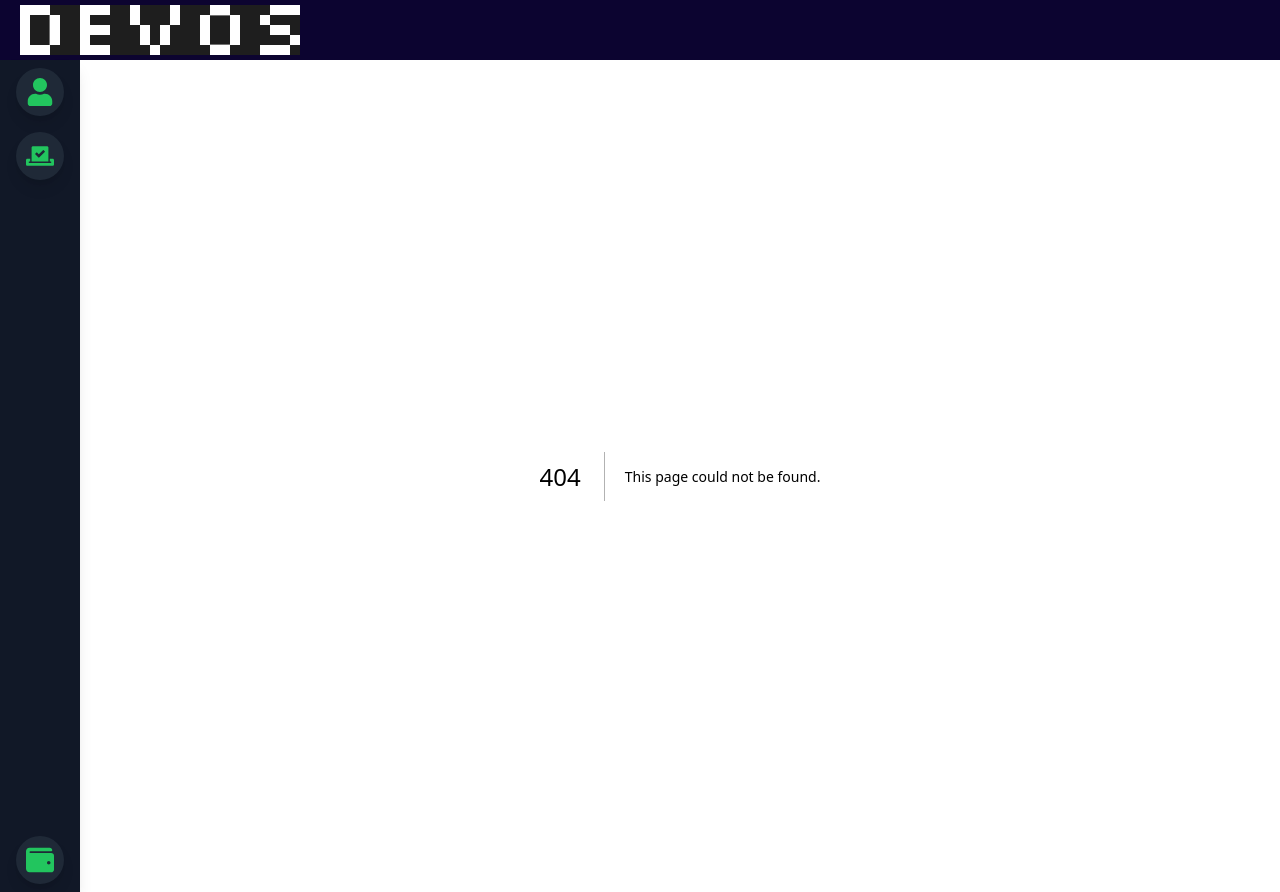
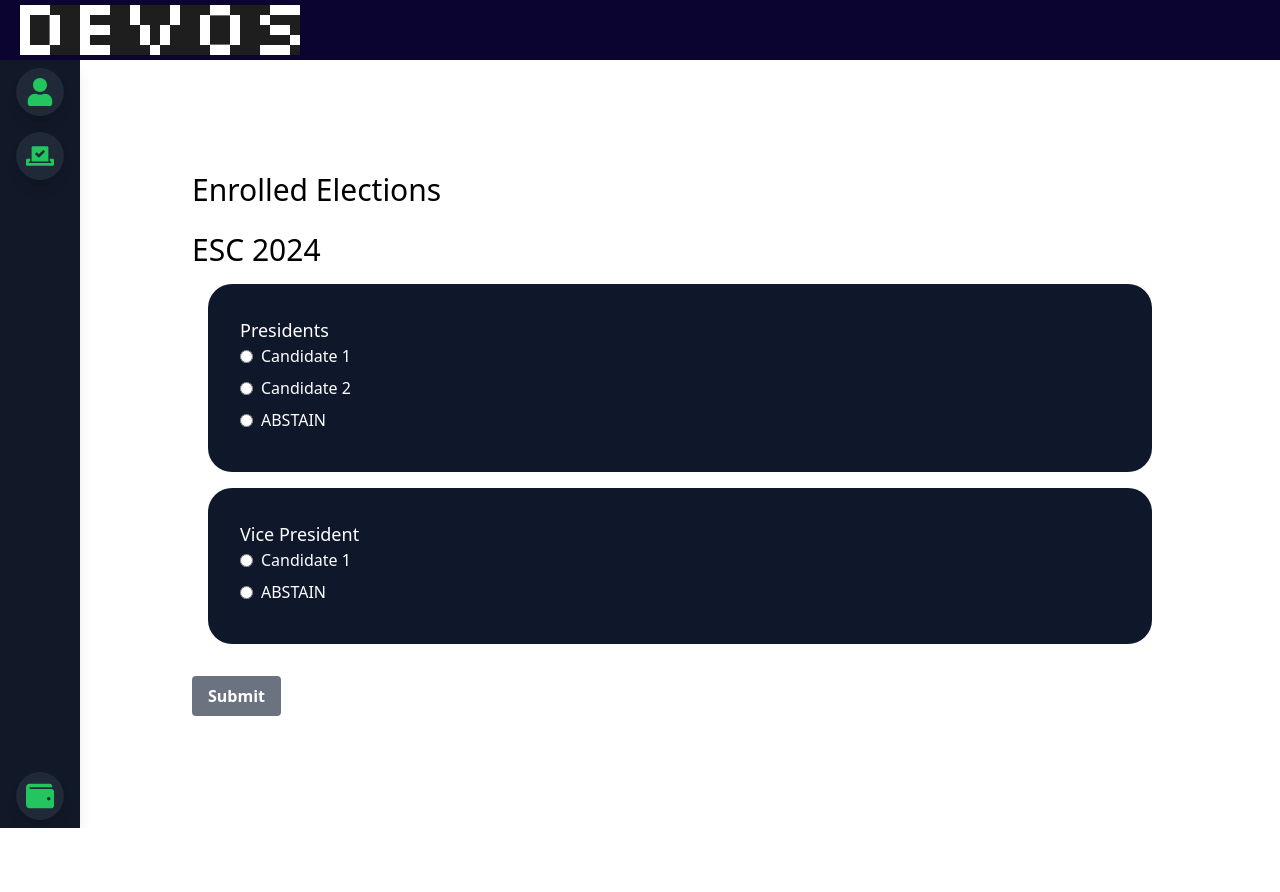
Before and after one commit to c0debaberafa/cuddly-doodle, a Next.js app in the folder devos-app/: page /VoterPage in a window 1280 px wide. Before the commit this address had no page. After the commit the page ends 828 px from the top, so only its background shows below. Built offline with nearby package versions, Linux system fonts and the light colour scheme.

Commit message:
Initialized VoterPage with Ballot

```diff
--- /dev/null
+++ b/devos-app/app/VoterPage/page.tsx
@@ -0,0 +1,16 @@
+import Ballot from "../components/Ballot";
+import SideNavbar from "../components/SideNavbar";
+
+export default function VoterPage() {
+    return (
+        <div className="p-24">
+            <h1 className="text-3xl text-black mb-6">Enrolled Elections</h1>
+            <Ballot />
+            <div className="mt-8">
+                <button className="bg-gray-500 hover:bg-green-500 text-white font-bold py-2 px-4 rounded">
+                    Submit
+                </button>
+            </div>
+        </div>
+    );
+}
--- /dev/null
+++ b/devos-app/app/components/Ballot.tsx
@@ -0,0 +1,49 @@
+export default function Ballot() {
+    return (
+        <div className="">
+            <h1 className="text-3xl text-black">ESC 2024</h1>
+            <div className="justify-center bg-slate-900 text-white p-8 rounded-3xl max-w-s
+                            m-4">
+                <h2 className="text-lg">Presidents</h2>
+                <ul className="text-center">
+                    <li className="mb-2">
+                        <label className="flex items-center space-x-2">
+                            <input type="radio" name="presidentCandidates" className="form-radio" />
+                            <span>Candidate 1</span>
+                        </label>
+                    </li>
+                    <li className="mb-2">
+                        <label className="flex items-center space-x-2">
+                            <input type="radio" name="presidentCandidates" className="form-radio" />
+                            <span>Candidate 2</span>
+                        </label>
+                    </li>
+                    <li className="mb-2">
+                        <label className="flex items-center space-x-2">
+                            <input type="radio" name="presidentCandidates" className="form-radio" />
+                            <span>ABSTAIN</span>
+                        </label>
+                    </li>
+                </ul>
+            </div>
+            <div className="justify-center bg-slate-900 text-white p-8 rounded-3xl max-w-s
+                            m-4">
+                <h2 className="text-lg">Vice President</h2>
+                <ul className="text-center">
+                    <li className="mb-2">
+                        <label className="flex items-center space-x-2">
+                            <input type="radio" name="vpCandidates" className="form-radio" />
+                            <span>Candidate 1</span>
+                        </label>
+                    </li>
+                    <li className="mb-2">
+                        <label className="flex items-center space-x-2">
+                            <input type="radio" name="vpCandidates" className="form-radio" />
+                            <span>ABSTAIN</span>
+                        </label>
+                    </li>
+                </ul>
+            </div>
+        </div>
+    );
+}
```
